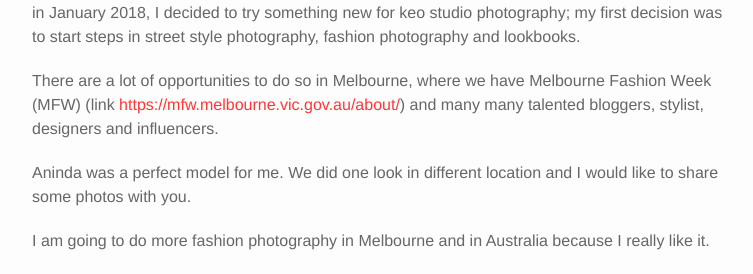
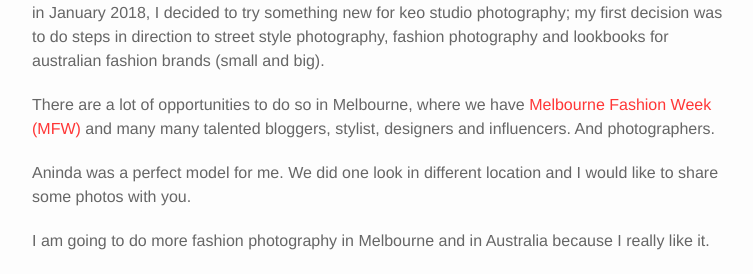
Before and after one commit to AlenPelin/keo-studio, a Jekyll site: the page built from _portfolio/aninda.md, in a window 1280 px wide and 1204 px high, cut to the strip 522-796 px from the top of the window. Shown: the whole strip, without its empty margins (258-1011 px from the left). Built offline with Jekyll 4.4.1, drawn with Linux system fonts in a browser that asks for light colours; nearby versions of some CDN libraries.

Commit message:
Update from Forestry.io - Updated aninda.md

```diff
--- a/_portfolio/aninda.md
+++ b/_portfolio/aninda.md
@@ -12,9 +12,9 @@ images:
   - "/media/keo studio photography aninda 3.jpg"
 
 ---
-in January 2018, I decided to try something new for keo studio photography; my first decision was to start steps in street style photography, fashion photography and lookbooks.
+in January 2018, I decided to try something new for keo studio photography; my first decision was to do steps in direction to street style photography, fashion photography and lookbooks for australian fashion brands (small and big).
 
-There are a lot of opportunities to do so in Melbourne, where we have Melbourne Fashion Week (MFW) (link [https://mfw.melbourne.vic.gov.au/about/](https://mfw.melbourne.vic.gov.au/about/ "https://mfw.melbourne.vic.gov.au/about/")) and many many talented bloggers, stylist, designers and influencers.
+There are a lot of opportunities to do so in Melbourne, where we have [Melbourne Fashion Week (MFW)](https://mfw.melbourne.vic.gov.au/about/) and many many talented bloggers, stylist, designers and influencers. And photographers.
 
 Aninda was a perfect model for me. We did one look in different location and I would like to share some photos with you.
 
```
